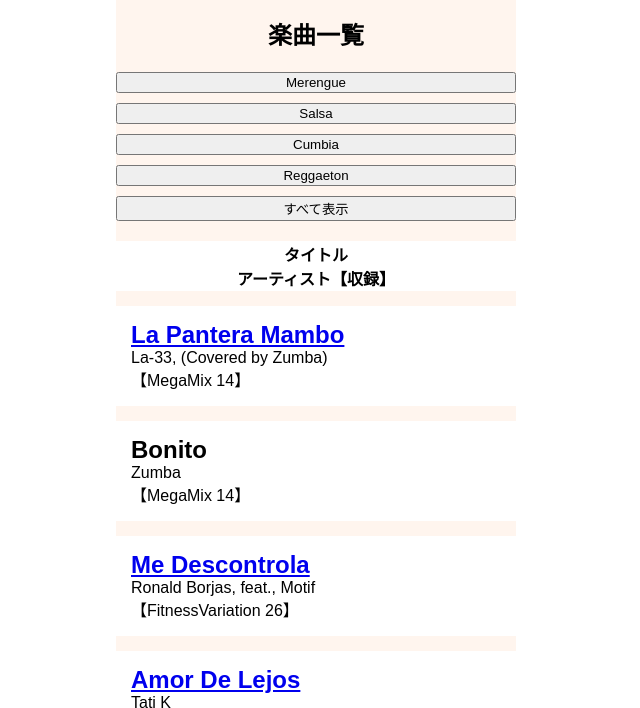
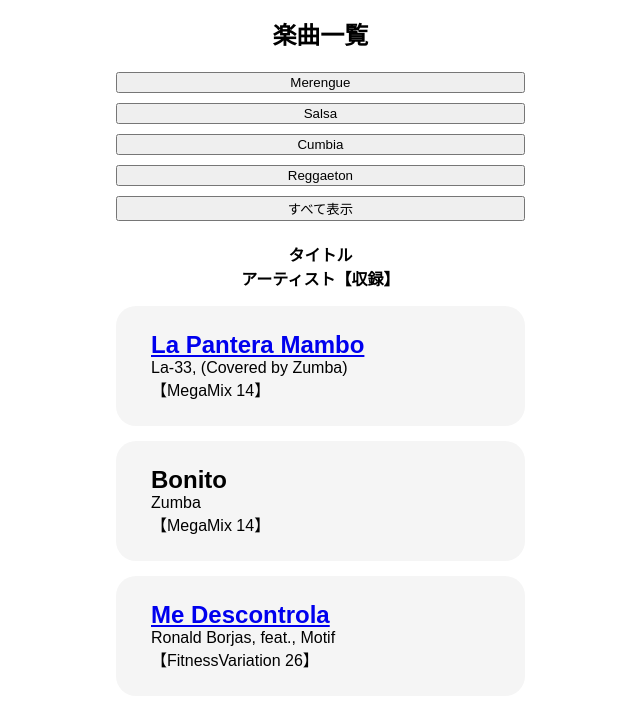
Before and after one commit to Etranzw472/MyFavoriteSongs, a plain HTML site: page index.html in a window 1280 px wide. Shown: the top 708 px of the page, without its empty margins (324-964 px from the left). Drawn offline with Linux system fonts and the light colour scheme.

Commit message:
Update MySongs.css

```diff
--- a/MySongs.css
+++ b/MySongs.css
@@ -9,7 +9,8 @@
 }
 
 #main{
-    background-color: seashell;
+    background-color: #FFFFFF;
+
 
 }
 
@@ -18,7 +19,7 @@ body {
 	font-size: 12px; /* 基本のフォントサイズを下げる */
 	max-width: 400px;
     min-width: 399px;
-    height: auto;
+    height: 0px 20px;
 	margin: auto;
 	display: flex;
 }
@@ -34,16 +35,15 @@ table {
     border-spacing: 0 15px; /* 行の間隔を15pxに設定 */
 }
 
-tr {
+td {
+	margin: auto;
+	padding: 25px 35px; /* セル内の余白 */
 	justify-content: center; /* 水平方向に中央揃え */
-    background-color: #FFFFFF; /* 長方形の背景色 */
-    border-radius: 5px; /* 角を丸める */
+    background-color: whitesmoke; /* 長方形の背景色 */
+    border-radius: 20px; /* 角を丸める */
     overflow: hidden; /* 角がはみ出さないように */
 }
 
-td {
-    padding: 15px; /* セル内の余白 */
-}
 
 
 .songlist {
@@ -61,14 +61,13 @@ td {
 }
 
 
-
-.songlist th {
-    background-color: #f2f2f2; /* ヘッダーの背景色 */
-	margin-top: 10px;
+/* .songlist th {
+    background-color: #f2f2f2;	margin-top: 10px;
     margin-bottom: 6px;
     border: 1;
+*/
 
-}
+
 
 
 /* Musictable表示の際のフェードイン */
```
